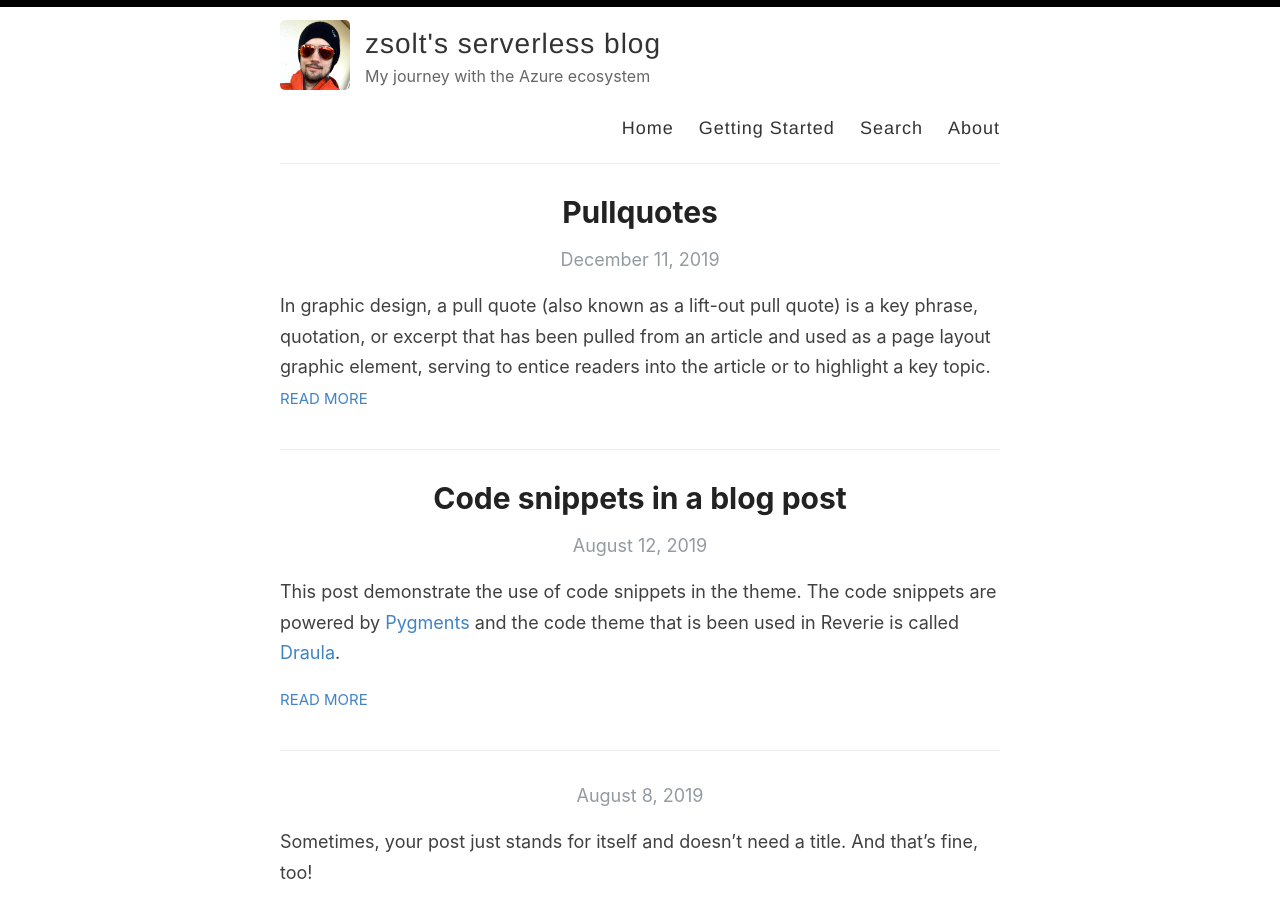
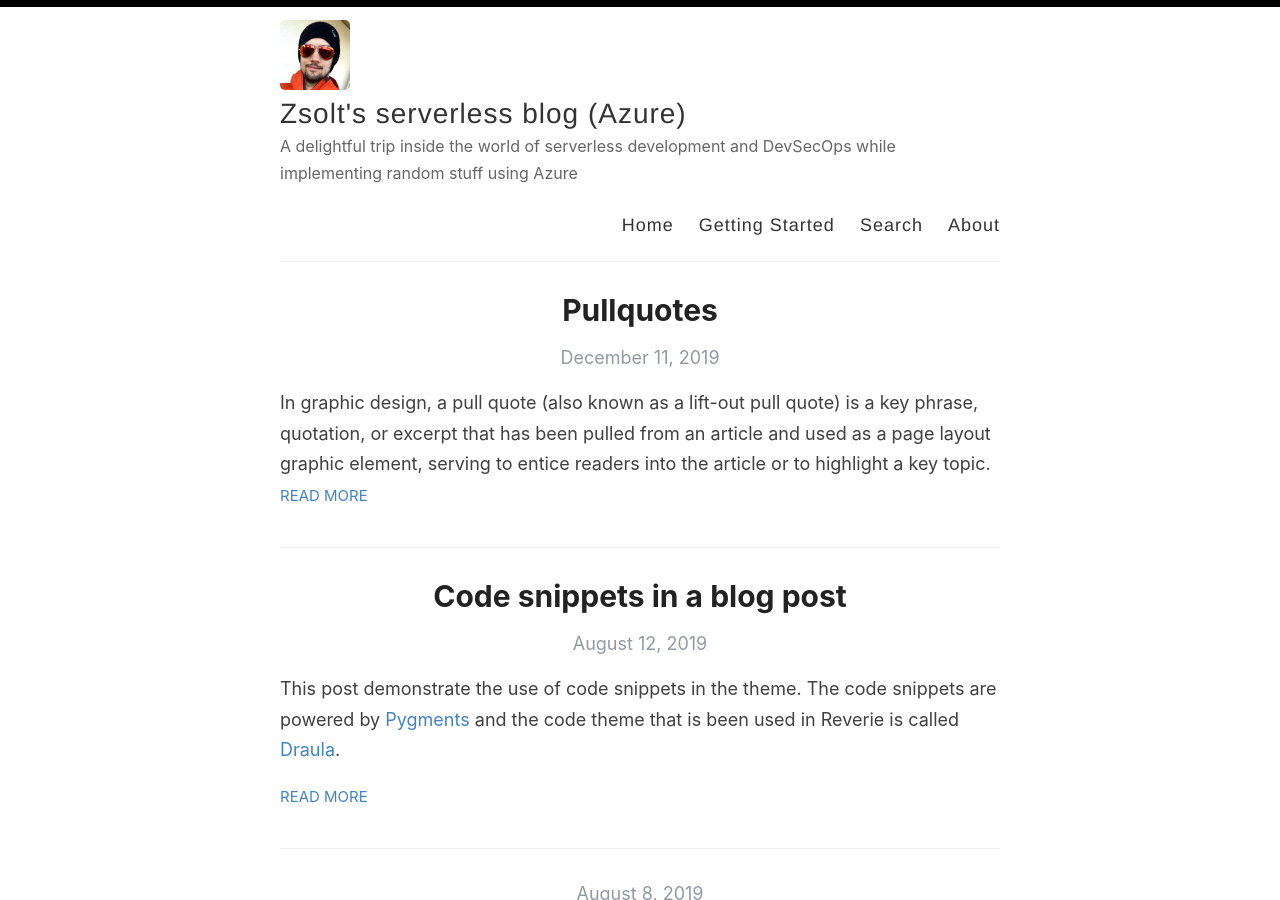
Before and after one commit to zsolt-halo/zsolt-halo.github.io, a Jekyll site: the page built from index.html, in a window 1280 px wide and 900 px high. Built offline with Jekyll 4.4.1, drawn with Linux system fonts in a browser that asks for light colours; the list of posts is cut into pages by our own code.

Commit message:
Update _config.yml

```diff
--- a/_config.yml
+++ b/_config.yml
@@ -3,13 +3,13 @@
 #
 
 # Name of your site (displayed in the header)
-name: zsolt's serverless blog
+name: Zsolt's serverless blog (Azure)
 
 # Name of the author
 author: Zsolt Háló
 
 # Short bio or description (displayed in the header)
-description: My journey with the Azure ecosystem
+description: A delightful trip inside the world of serverless development and DevSecOps while implementing random stuff using Azure
 
 # URL of your avatar or profile pic (you could use your GitHub profile pic)
 avatar: /images/avatar.jpeg
@@ -44,8 +44,8 @@
 
 # Your website URL (e.g. http://amitmerchant1990.github.io or http://www.amitmerchant.com)
 # Used for Sitemap.xml and your RSS feed
-url: http://zsolt-halo.github.io
-enforce_ssl: https://zsolt-halo.github.io
+url: http://secops.ombori.com
+enforce_ssl: http://secops.ombori.com
 
 # If you're hosting your site at a Project repository on GitHub pages
 # (http://yourusername.github.io/repository-name)
```
